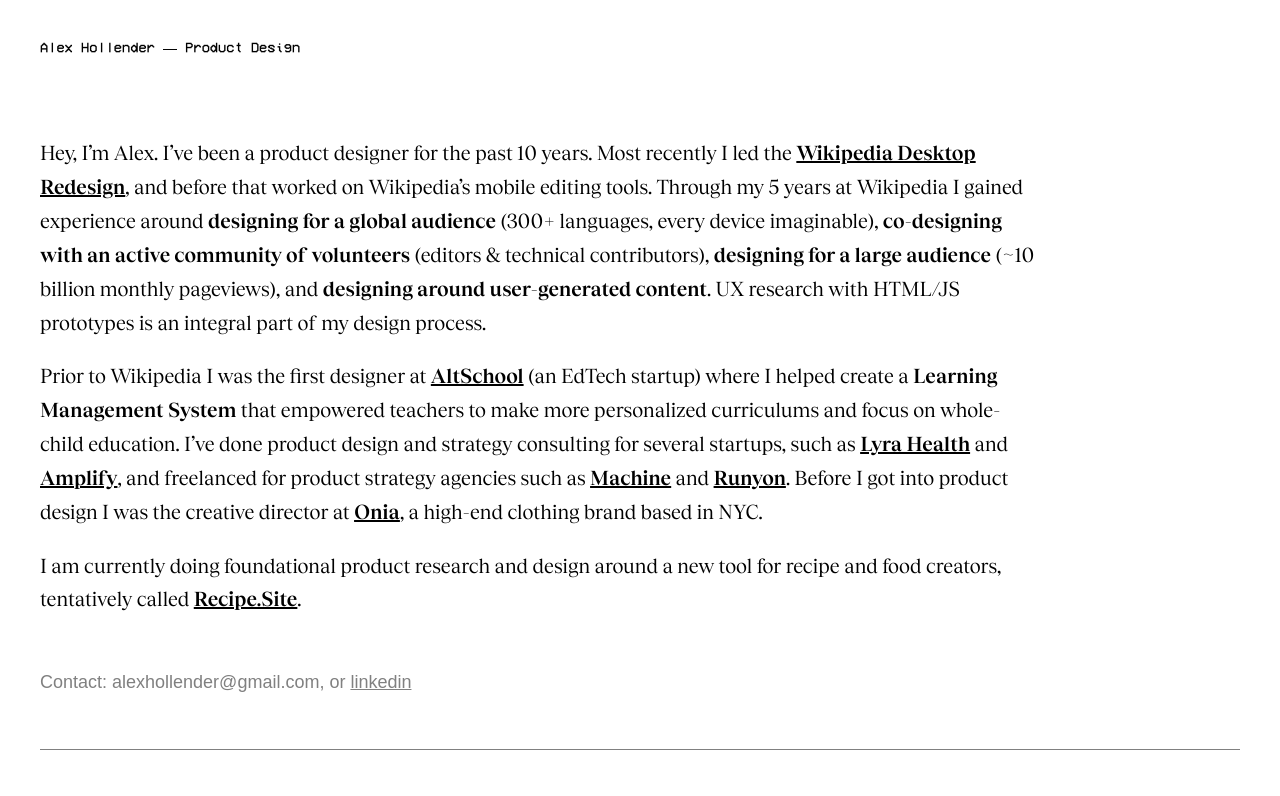
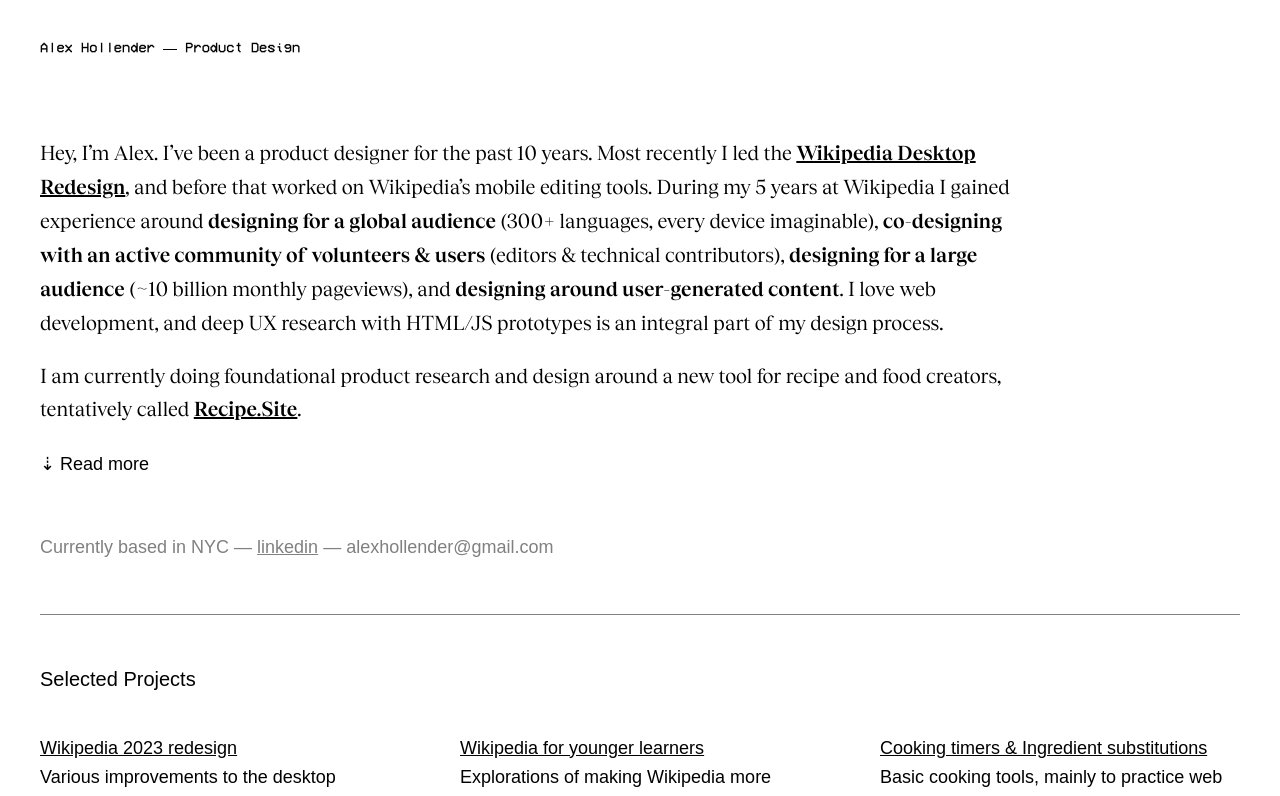
Before and after one commit to alexhollender/alexhollender.info, a Next.js app: page / in a window 1280 px wide. Shown: the top 796 px of the page. Built offline with nearby package versions, Linux system fonts and the light colour scheme.

Commit message:
read more toggle

```diff
--- a/src/app/layout.js
+++ b/src/app/layout.js
@@ -27,8 +27,8 @@
         <div className='wrapper'>
           <Header />
           {children}
-          <DarkModeToggle />
         </div>
+        <DarkModeToggle />
       </body>
     </html>
   )
--- a/src/components/darkModeToggle/DarkModeToggle.js
+++ b/src/components/darkModeToggle/DarkModeToggle.js
@@ -6,7 +6,12 @@
   const [darkMode, setDarkMode] = useState(false);
 
   useEffect(() => {
-    const mql = window.matchMedia('(prefers-color-scheme: dark)')
+    const mql = window.matchMedia('(prefers-color-scheme: dark)');
+
+    if (mql.matches) {
+      setDarkMode(true)
+    }
+
     mql.onchange = (e) => {
       if (e.matches) {
         setDarkMode(true)
--- a/src/components/home/Home.js
+++ b/src/components/home/Home.js
@@ -5,13 +5,18 @@
 
   return (
     <div className={s.intro}>
-      <p>Hey, I’m Alex. I’ve been a product designer for the past 10 years. Most recently I led the <Link href="/projects/wiki-2023"><strong>Wikipedia Desktop Redesign</strong></Link>, and before that worked on Wikipedia’s mobile editing tools. Through my 5 years at Wikipedia I gained experience around <strong>designing for a global audience</strong> (300+ languages, every device imaginable), <strong>co-designing with an active community of volunteers</strong> (editors & technical contributors), <strong>designing for a large audience</strong> (~10 billion monthly pageviews), and <strong>designing around user-generated content</strong>. UX research with HTML/JS prototypes is an integral part of my design process.</p>
+      <div>Hey, I’m Alex. I’ve been a product designer for the past 10 years. Most recently I led the <Link href="/projects/wiki-2023"><strong>Wikipedia Desktop Redesign</strong></Link>, and before that worked on Wikipedia’s mobile editing tools. During my 5 years at Wikipedia I gained experience around <strong>designing for a global audience</strong> (300+ languages, every device imaginable), <strong>co-designing with an active community of volunteers & users</strong> (editors & technical contributors), <strong>designing for a large audience</strong> (~10 billion monthly pageviews), and <strong>designing around user-generated content</strong>. I love web development, and deep UX research with HTML/JS prototypes is an integral part of my design process.</div>
 
-      <p>Prior to Wikipedia I was the first designer at <Link href="https://www.newyorker.com/magazine/2016/03/07/altschools-disrupted-education" target="_blank" rel="external"><strong>AltSchool</strong></Link> (an EdTech startup)  where I helped create a <strong>Learning Management System</strong> that empowered teachers to make more personalized curriculums and focus on whole-child education. I’ve done product design and strategy consulting for several startups, such as <Link href="https://www.lyrahealth.com/" target="_blank" rel="external"><strong>Lyra Health</strong></Link> and <Link href="https://amplify.com/" target="_blank" rel="external"><strong>Amplify</strong></Link>, and freelanced for product strategy agencies such as <Link href="https://machine.io/" target="_blank" rel="external"><strong>Machine</strong></Link> and <Link href="https://www.runyon.io/" target="_blank" rel="external"><strong>Runyon</strong></Link>. Before I got into product design I was the creative director at <Link href="https://onia.com/" target="_blank" rel="external"><strong>Onia</strong></Link>, a high-end clothing brand based in NYC.</p>
+      <div>I am currently doing foundational product research and design around a new tool for recipe and food creators, tentatively called <Link href="https://recipe.site/" target="_blank" rel="external"><strong>Recipe.Site</strong></Link>.</div>
 
-      <p>I am currently doing foundational product research and design around a new tool for recipe and food creators, tentatively called <Link href="https://recipe.site/" target="_blank" rel="external"><strong>Recipe.Site</strong></Link>.</p>
+      <div className={s.readMore}>
+        <label htmlFor="readMore">⇣ Read more</label>
+        <input type="checkbox" id="readMore" />
 
-      <p className={s.contact}>Contact: alexhollender@gmail.com, or <Link href="https://www.linkedin.com/in/alex-hollender/" target="_blank" rel="external">linkedin</Link></p>
+        <p>Prior to Wikipedia I was the first designer at <Link href="https://www.newyorker.com/magazine/2016/03/07/altschools-disrupted-education" target="_blank" rel="external"><strong>AltSchool</strong></Link> (an EdTech startup)  where I helped create a <strong>Learning Management System</strong> that empowered teachers to make more personalized curriculums and focus on whole-child education. I’ve done product design and strategy consulting for several startups, such as <Link href="https://www.lyrahealth.com/" target="_blank" rel="external"><strong>Lyra Health</strong></Link> and <Link href="https://amplify.com/" target="_blank" rel="external"><strong>Amplify</strong></Link>, and freelanced for product strategy agencies such as <Link href="https://machine.io/" target="_blank" rel="external"><strong>Machine</strong></Link> and <Link href="https://www.runyon.io/" target="_blank" rel="external"><strong>Runyon</strong></Link>. Before I got into product design I was the creative director at <Link href="https://onia.com/" target="_blank" rel="external"><strong>Onia</strong></Link>, a high-end clothing brand based in NYC.</p>
+      </div>
+
+      <div className={s.contact}>Currently based in NYC — <Link href="https://www.linkedin.com/in/alex-hollender/" target="_blank" rel="external">linkedin</Link> — alexhollender@gmail.com</div>
     </div>
   )
 }
--- a/src/components/home/home.module.scss
+++ b/src/components/home/home.module.scss
@@ -7,8 +7,9 @@
   @media (max-width: 1000px) {
     width: 100%;
   }
+}
 
-  p { margin-bottom: 20px; }
+.intro div { margin-bottom: 20px; }
 
 .contact {
   margin: 50px 0 0;
@@ -19,5 +20,16 @@
   a { color: var(--gray-text); }
 }
 
+.readMore {
+  p, input { display: none; }
+  label {
+    font-family: sans-serif;
+    font-size: 18px;
+    cursor: pointer;
+  }
+}
 
+.readMore:has(input:checked) {
+  label { display: none; }
+  p { display: initial; }
 }
--- a/src/styles/globals.scss
+++ b/src/styles/globals.scss
@@ -18,12 +18,12 @@
   font-weight: unset;
 }
 
-a {
+a, label {
   color: var(--black);
   transition: color 300ms;
 }
 
-a:hover {
+a:hover, label:hover {
   color: var(--gray-text);
 }
 
```
Lines whose indentation alone changed are shown as unchanged.
